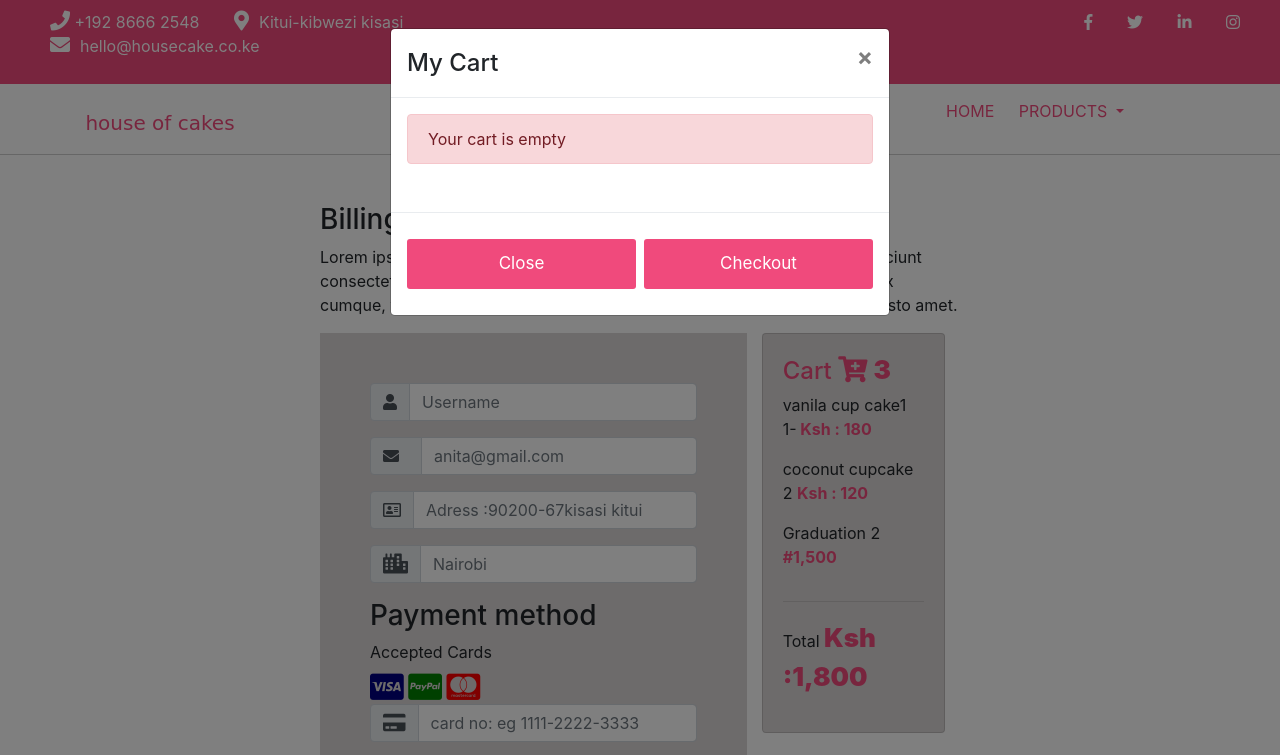
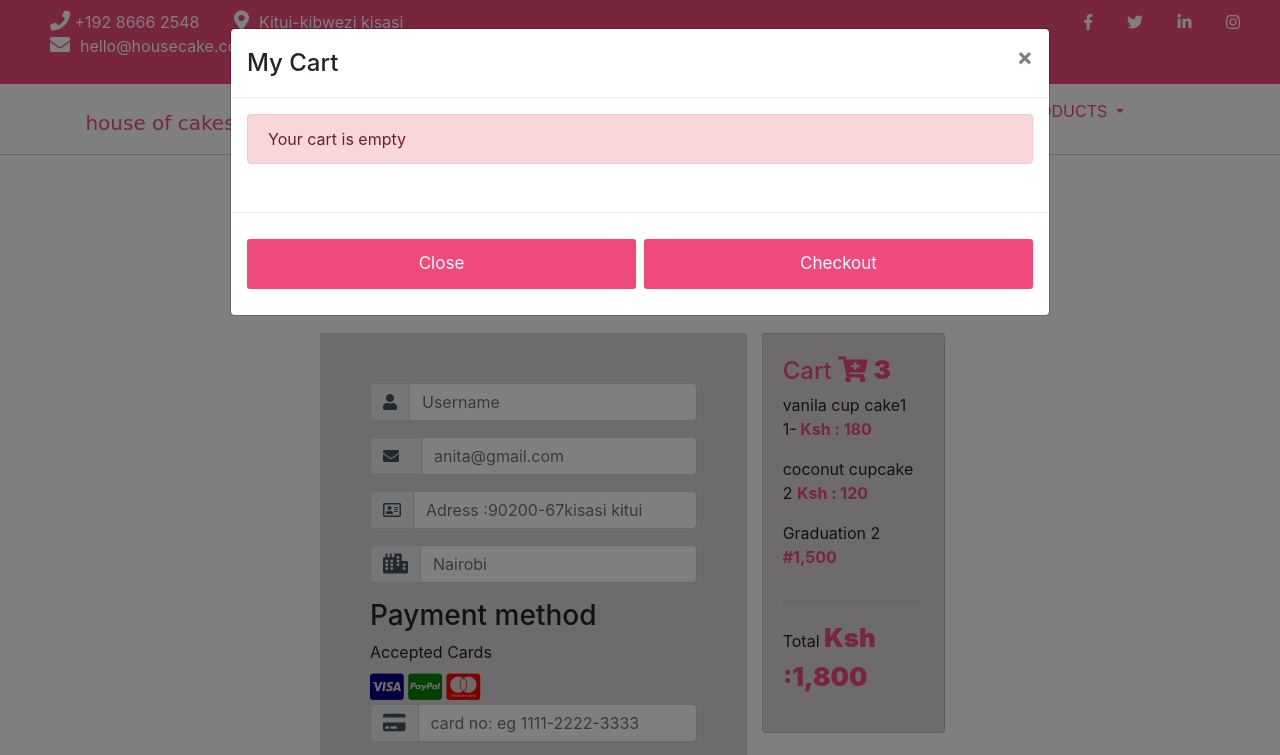
Before and after one commit to anitahkimanthi/houseofcakes, a plain HTML site: page productdetails/checkoutform.html in a window 1280 px wide. Both pictures are taken after a click on the element 853 px from the left and 650 px from the top of the page. Shown: the top 755 px of the page. Drawn offline with Linux system fonts and the light colour scheme; some icons are missing; files whose address does not match are found by name; a web font is replaced by a local one.

Commit message:
modal width

```diff
--- a/css/style.css
+++ b/css/style.css
@@ -116,7 +116,11 @@ header {
         width: 100%;
     }
 }
-
+@media (min-width: 576px){
+.modal-dialog {
+    max-width: 820px !important;
+    margin: 1.75rem auto;
+}
 
   /* CUSTOMIZE THE CAROUSEL
   -------------------------------------------------- */
```
